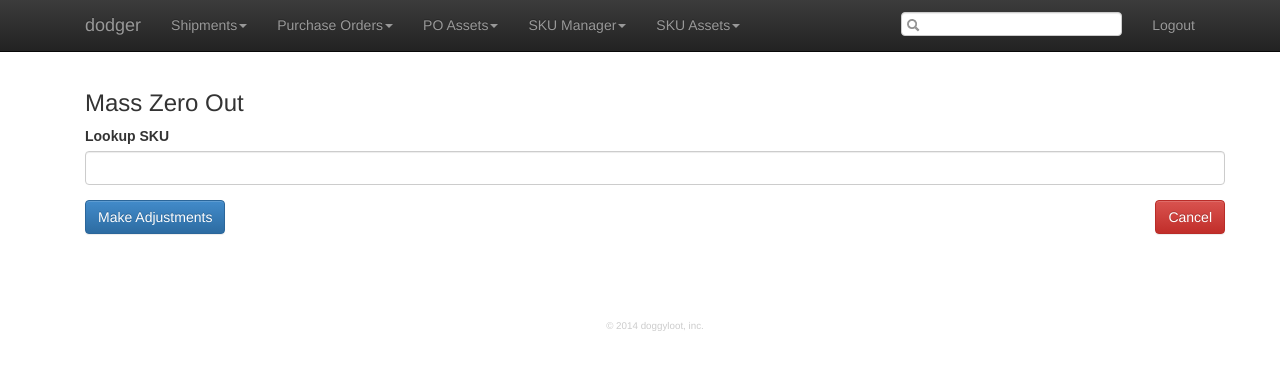
After one commit to vforgione/dodger, a Django app: page /quantity_adjustments/mass_zero/ in a window 1280 px wide. The commit adds this page. Shown: the top 370 px of the page. Run offline with Django 3.2, Linux system fonts and the light colour scheme; a user stored in the database is signed in; parts of the project's set-up code (start-up, migrations or seed data) failed here and were passed over; some libraries are stand-ins or nearby versions.

Commit message:
added mass zero qty adj for zach -- closes #113

```diff
--- /dev/null
+++ b/app/static/app/js/quantity_adjustment__mass_zero.js
@@ -0,0 +1,47 @@
+$(function () {
+
+  var sku = $("#id-sku-lookup");
+  sku.autocomplete({
+    source: function (term, callback) {
+      $.ajax({
+        url: "/api/sku_service/skus/?id__icontains=" + term.term,
+        type: 'GET',
+        dataType: 'json',
+        success: function (xhr) {
+          var res = [];
+          $(xhr.objects).each(function (i) {
+            var val = xhr.objects[i].description.substr(1, 5);
+            res.push(val);
+          });
+          callback(res);
+        },
+        beforeSend: function (xhr) {
+          xhr.setRequestHeader('Authorization', 'ApiKey api-readonly:697ccf3beb1cc60c1eddaa8bc6ef9fc968661034');
+        }
+      });
+    },
+    minLength: 3
+  });
+
+  // listen for change to sku selection - add placeholder with current qty to 'new' field
+  sku.focusout(function () {
+    $.ajax({
+      url: '/api/sku_service/skus/' + $(this).val() + '/',
+      type: 'GET',
+      dataType: 'json',
+      success: function (xhr) {
+        var html ='<div class="form-group"><input type="checkbox" id="sku-' + xhr.id + '" name="skus" value="' + xhr.id + '" checked />' +
+                  '<label for="sku-' + xhr.id + '">&nbsp;&nbsp;&nbsp;' +
+                  xhr.description + ' | ' + xhr.quantity_on_hand + ' | ' + xhr.location + '</label></div>';
+        $('#skus').append(html);
+      },
+      error: function (xhr) {
+        alert(xhr.responseText);
+      },
+      beforeSend: function (xhr) {
+        xhr.setRequestHeader('Authorization', 'ApiKey api-readonly:697ccf3beb1cc60c1eddaa8bc6ef9fc968661034');
+      }
+    });
+  });
+
+});
--- /dev/null
+++ b/app/templates/app/quantity_adjustment__mass_zero.html
@@ -0,0 +1,31 @@
+{% extends 'dodger/base.html' %}
+
+{% block extrahead %}
+<link rel="stylesheet" href="//code.jquery.com/ui/1.10.4/themes/smoothness/jquery-ui.css" />
+{% endblock %}
+
+{% block content %}
+<h3>Mass Zero Out</h3>
+<form action="." method="post">
+  {% csrf_token %}
+  <div class="form-group ui-widget">
+    <label for="id-sku-lookup">Lookup SKU</label>
+    <input name="sku-lookup" id="id-sku-lookup" class="form-control" />
+  </div>
+
+  <div class="form-group" id="skus">
+
+  </div>
+
+        <input type="submit" name="submit" value="Make Adjustments" class="btn btn-primary" onclick="confirm('Zero Out All These SKUs?');" />
+
+        <a href="{% url 'app:quantity_adjustment__view' %}" class="btn btn-danger pull-right">Cancel</a>
+
+</form>
+{% endblock %}
+
+{% block contentjs %}
+{% load static %}
+<script src="{% static 'dodger/js/jquery-ui-1.10.4.min.js' %}"></script>
+<script src="{% static 'app/js/quantity_adjustment__mass_zero.js' %}"></script>
+{% endblock %}
--- a/app/urls.py
+++ b/app/urls.py
@@ -24,6 +24,7 @@ urlpatterns = patterns(
     url(r'^quantity_adjustments/create/$', 'quantity_adjustment__create', name='quantity_adjustment__create'),
     url(r'^quantity_adjustments/table/$', 'quantity_adjustment__table', name='quantity_adjustment__table'),
     url(r'^quantity_adjustments/export/$', 'quantity_adjustment__export', name='quantity_adjustment__export'),
+    url(r'^quantity_adjustments/mass_zero/$', 'quantity_adjustment__mass_zero', name='quantity_adjustment__mass_zero'),
 
     ##
     # skus
--- a/app/views.py
+++ b/app/views.py
@@ -487,6 +487,33 @@ def quantity_adjustment__export(request):
         ])
 
     return response
+
+
+@login_required
+def quantity_adjustment__mass_zero(request):
+    if request.method == 'POST':
+        skus = request.POST.getlist('skus')
+        for sku in skus:
+            sku = Sku.objects.get(id=sku)
+            qa = QuantityAdjustment(
+                sku=sku,
+                new=0,
+                reason=QuantityAdjustmentReason.objects.get(name='Done Deal'),
+                who=request.user
+            )
+            try:
+                qa.save()
+            except Exception, e:
+                messages.add_message(request, messages.ERROR, str(e), extra_tags='alert-danger')
+
+        return redirect(reverse('app:quantity_adjustment__view'))
+
+
+    return render_to_response(
+        'app/quantity_adjustment__mass_zero.html',
+        {},
+        context_instance=RequestContext(request)
+    )
 
 
 ##
--- a/dodger/templates/dodger/base.html
+++ b/dodger/templates/dodger/base.html
@@ -91,6 +91,7 @@
                 <li class="dropdown-header">Quantity Adjustments</li>
                 <li><a href="{% url 'app:quantity_adjustment__view' %}">View Quantity Adjustments</a></li>
                 <li><a href="{% url 'app:quantity_adjustment__create' %}">Create Quantity Adjustment</a></li>
+                <li><a href="{% url 'app:quantity_adjustment__mass_zero' %}">Mass Zero Out</a></li>
                 <li><a href="{% url 'app:quantity_adjustment__table' %}">Export Quantity Adjustment Data</a></li>
                 <li class="divider"></li>
                 <li class="dropdown-header">Cost Adjustments</li>
```
